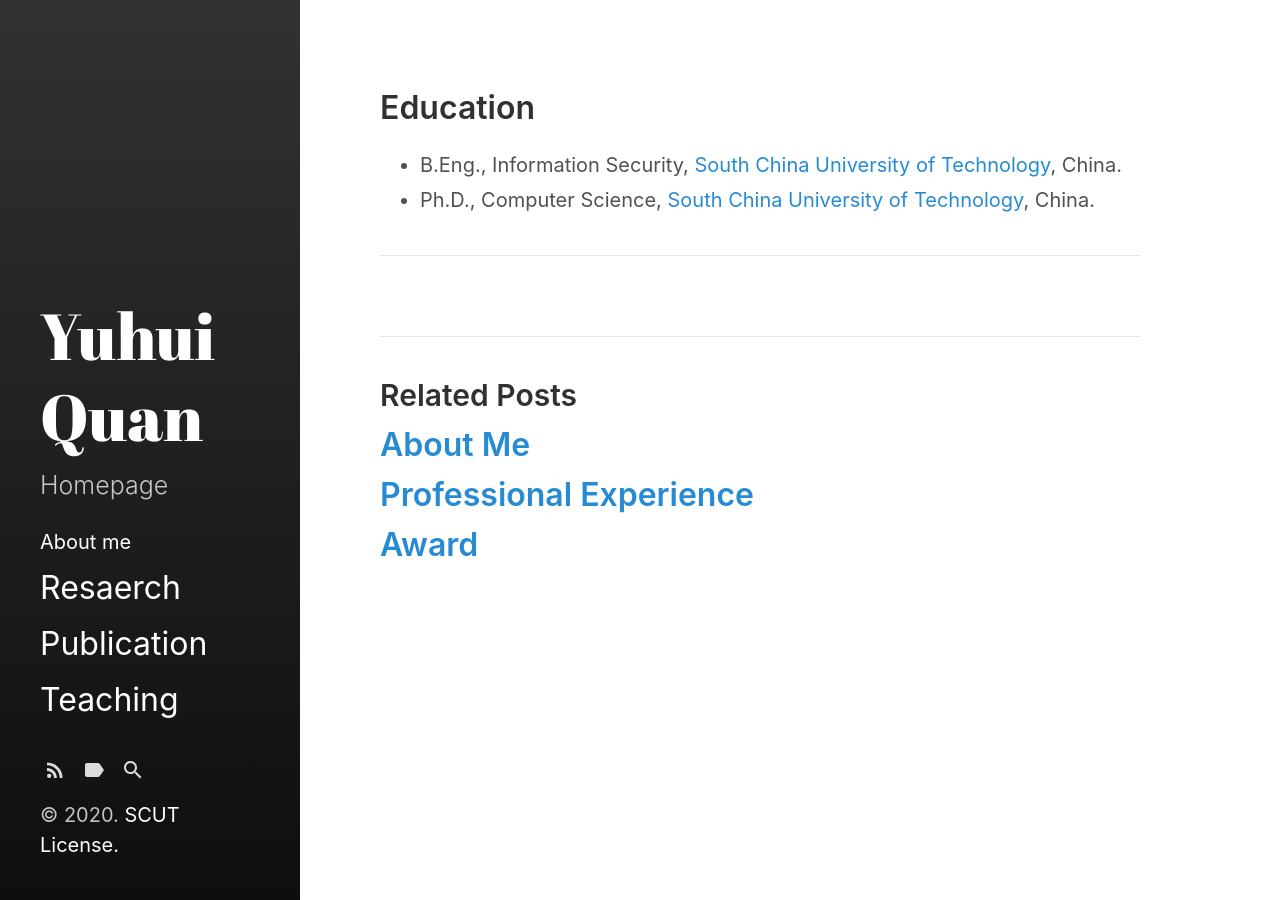
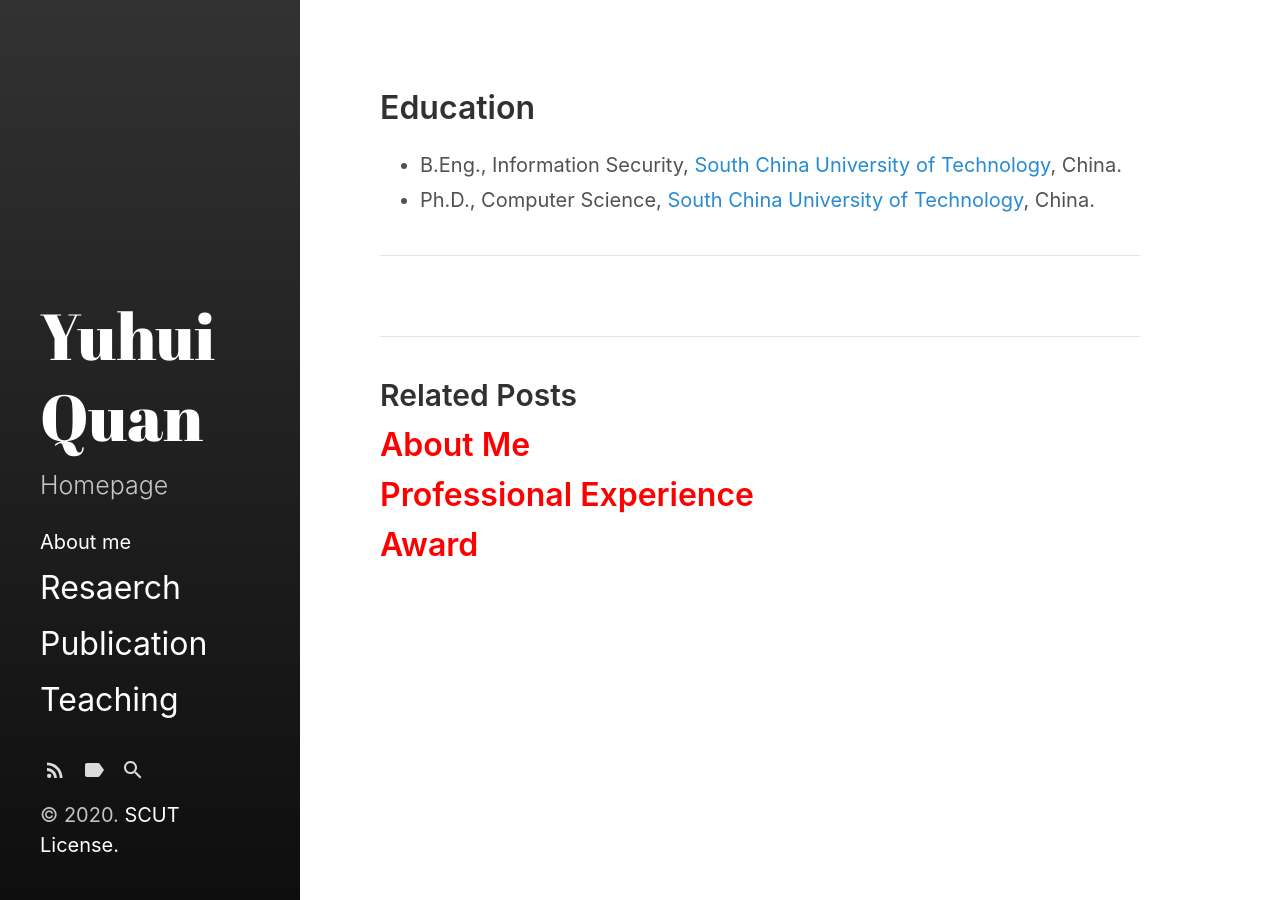
Before and after one commit to Dofboom/Dofboom.github.io, a Jekyll site: the page built from _posts/2020-5-30-education.md, in a window 1280 px wide. Built offline with Jekyll 4.4.1, drawn with Linux system fonts in a browser that asks for light colours.

Commit message:
Update related_posts.html

```diff
--- a/_includes/related_posts.html
+++ b/_includes/related_posts.html
@@ -5,7 +5,7 @@
       <li>
         <h3>
           <a href="{{ post.url | relative_url }}">
-            <font size="4" >{{ post.title }}</font>
+            <font size="3" color="red">{{ post.title }}</font>
           </a>
         </h3>
       </li>
```
